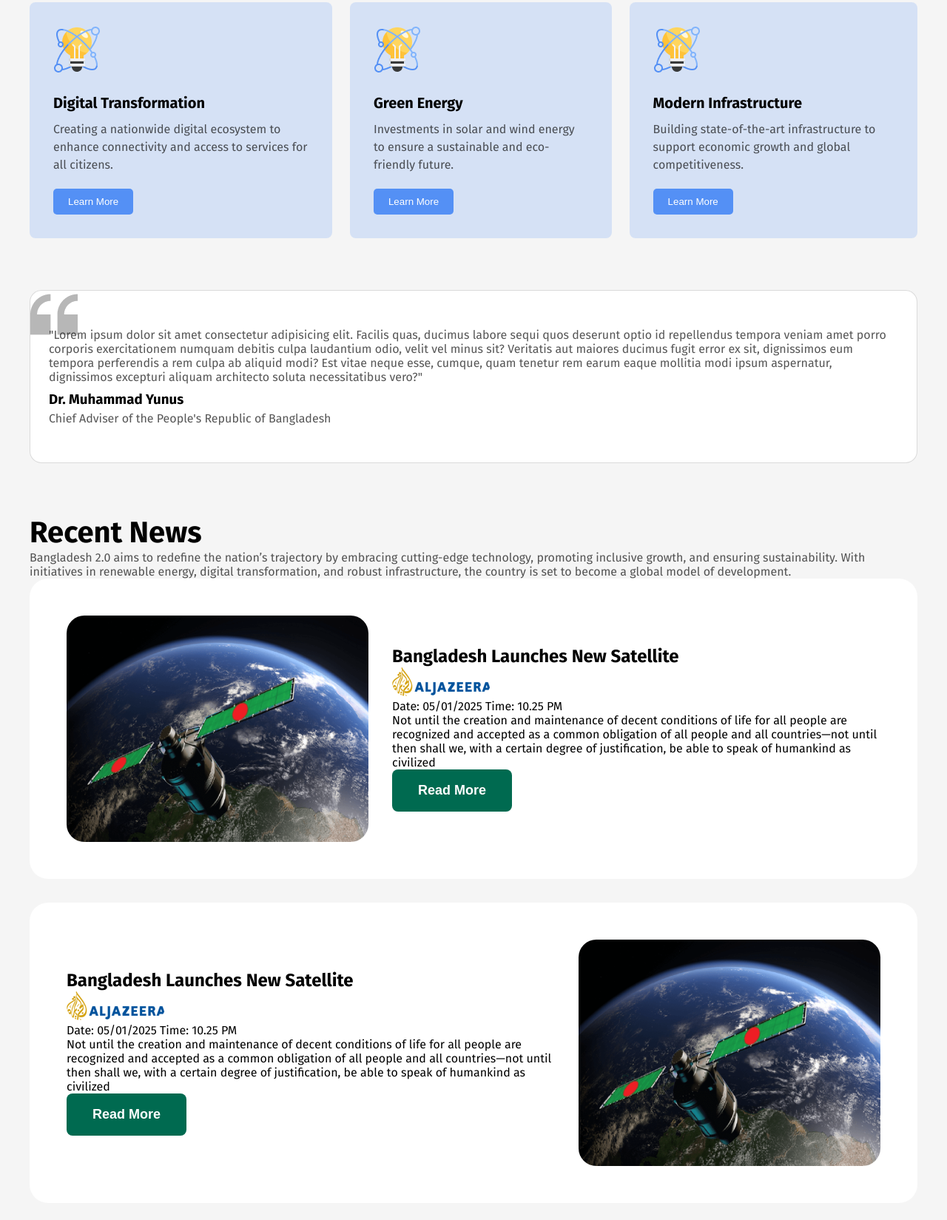
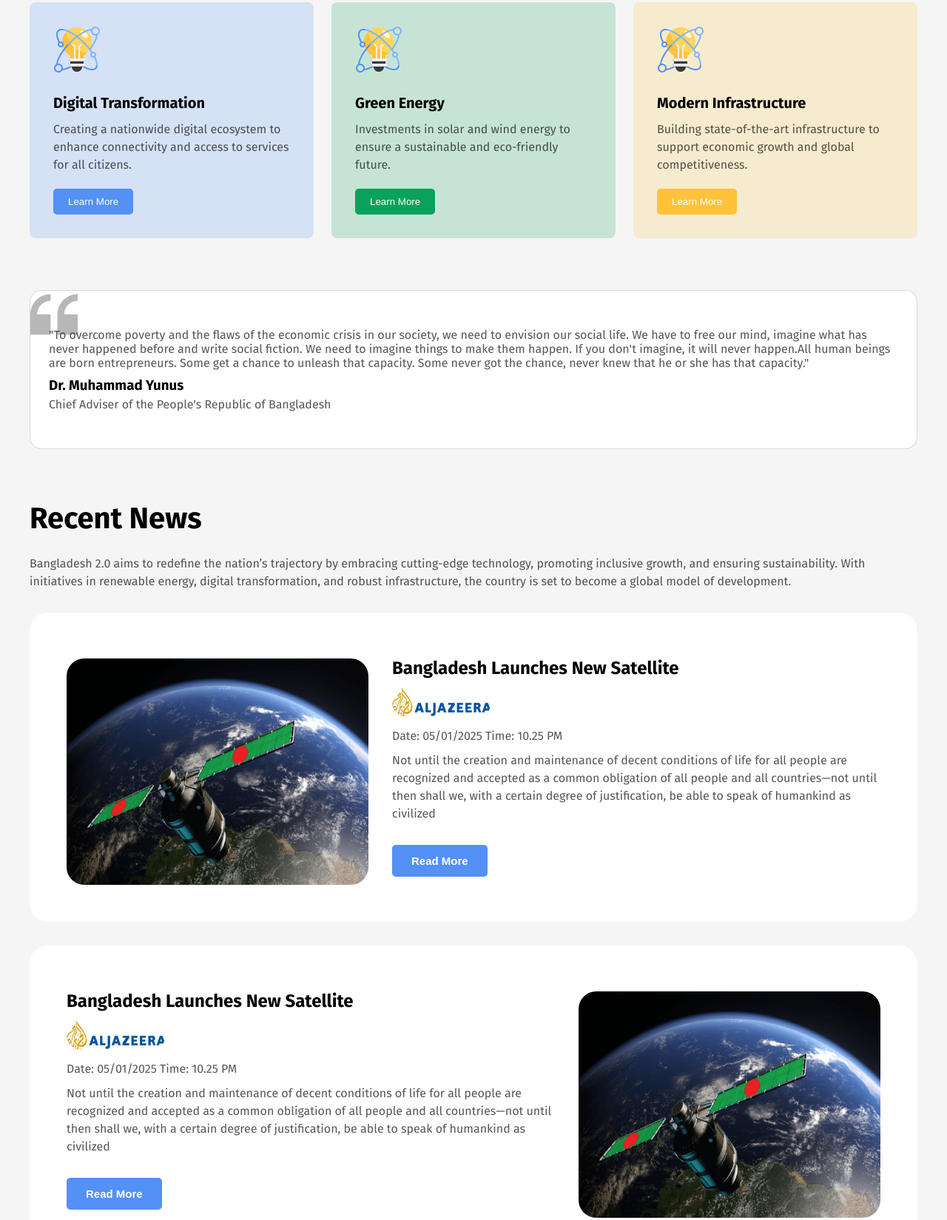
Before and after one commit to devforhadul/ph-assignment1-project, a plain HTML site: page index.html in a window 1280 px wide. Shown: the part 877-2526 px from the top of the page at 74% size. Drawn offline with Linux system fonts and the light colour scheme.

Commit message:
Add more section design and 80%complete

```diff
--- a/index.html
+++ b/index.html
@@ -94,37 +94,30 @@
             </p>
             <button class="vision-item-btn">Learn More</button>
           </div>
-          <div class="vision-item">
+          <div class="vision-item" style="background-color: #C6E4D6;">
             <img src="./assets/card-icon.png" alt="" class="vision-item-img" />
             <h3 class="vision-item-title">Green Energy</h3>
             <p class="vision-item-desc">
               Investments in solar and wind energy to ensure a sustainable and
               eco-friendly future.
             </p>
-            <button class="vision-item-btn">Learn More</button>
+            <button class="vision-item-btn" style="background-color: #09A15C;">Learn More</button>
           </div>
-          <div class="vision-item">
+          <div class="vision-item" style="background-color: #F7EBCF;">
             <img src="./assets/card-icon.png" alt="" class="vision-item-img" />
             <h3 class="vision-item-title">Modern Infrastructure</h3>
             <p class="vision-item-desc">
               Building state-of-the-art infrastructure to support economic
               growth and global competitiveness.
             </p>
-            <button class="vision-item-btn">Learn More</button>
+            <button class="vision-item-btn" style="background-color: #FFC239;">Learn More</button>
           </div>
         </div>
       </section>
 
       <section class="quoat-section">
         <p class="quoat-desc txt-color-2">
-          "Lorem ipsum dolor sit amet consectetur adipisicing elit. Facilis
-          quas, ducimus labore sequi quos deserunt optio id repellendus tempora
-          veniam amet porro corporis exercitationem numquam debitis culpa
-          laudantium odio, velit vel minus sit? Veritatis aut maiores ducimus
-          fugit error ex sit, dignissimos eum tempora perferendis a rem culpa ab
-          aliquid modi? Est vitae neque esse, cumque, quam tenetur rem earum
-          eaque mollitia modi ipsum aspernatur, dignissimos excepturi aliquam
-          architecto soluta necessitatibus vero?"
+          "To overcome poverty and the flaws of the economic crisis in our society, we need to envision our social life. We have to free our mind, imagine what has never happened before and write social fiction. We need to imagine things to make them happen. If you don't imagine, it will never happen.All human beings are born entrepreneurs. Some get a chance to unleash that capacity. Some never got the chance, never knew that he or she has that capacity."
         </p>
         <h3 class="quoat-name">Dr. Muhammad Yunus</h3>
         <p class="quoat-designation txt-color-2">
@@ -138,8 +131,8 @@
       </section> -->
 
       <section class="news-section">
-        <h3 class="txt-title">Recent News</h3>
-        <p class="news-desc txt-color-2">
+        <h3 class="news-title txt-title">Recent News</h3>
+        <p class="news-title-desc txt-color-2">
           Bangladesh 2.0 aims to redefine the nation’s trajectory by embracing
           cutting-edge technology, promoting inclusive growth, and ensuring
           sustainability. With initiatives in renewable energy, digital
@@ -153,15 +146,15 @@
             <div class="news-content">
               <h1 class="news-heading">Bangladesh Launches New Satellite</h1>
               <img src="./assets/al-jazeera.png" alt="" class="news-logo" />
-              <p class="date-time">Date: 05/01/2025 Time: 10.25 PM</p>
-              <p class="news-desc">
+              <p class="news-date-time txt-color-2">Date: 05/01/2025 Time: 10.25 PM</p>
+              <p class="news-desc txt-color-2">
                 Not until the creation and maintenance of decent conditions of
                 life for all people are recognized and accepted as a common
                 obligation of all people and all countries—not until then shall
                 we, with a certain degree of justification, be able to speak of
                 humankind as civilized
               </p>
-              <button class="read-more-btn banner-btn">Read More</button>
+              <button class="news-btn">Read More</button>
             </div>
           </div>
         </div>
@@ -171,15 +164,15 @@
             <div class="news-content">
               <h1 class="news-heading">Bangladesh Launches New Satellite</h1>
               <img src="./assets/al-jazeera.png" alt="" class="news-logo" />
-              <p class="date-time">Date: 05/01/2025 Time: 10.25 PM</p>
-              <p class="news-desc">
+              <p class="news-date-time txt-color-2">Date: 05/01/2025 Time: 10.25 PM</p>
+              <p class="news-desc txt-color-2">
                 Not until the creation and maintenance of decent conditions of
                 life for all people are recognized and accepted as a common
                 obligation of all people and all countries—not until then shall
                 we, with a certain degree of justification, be able to speak of
                 humankind as civilized
               </p>
-              <button class="read-more-btn banner-btn">Read More</button>
+              <button class="news-btn">Read More</button>
             </div>
           </div>
         </div>
--- a/styles/style.css
+++ b/styles/style.css
@@ -98,28 +98,29 @@ nav {
 .vision-title{
   font-size: 40px;
   font-weight: 700px;
-  margin-bottom: 25px;
 }
 .vision-desc{
   font-size: 16px;
   line-height: 24px;
-  margin-bottom: 30px;
+  margin: 25px 0 30px 0;
 }
 .vision-container{
   display: flex;
   gap: 24px;
   align-items: center;
-  justify-content: space-between;
+
 }
 .vision-item{
   padding: 32px 32px;
   background-color: rgba(84, 144, 245, 0.2);
   border-radius: 8px;
+  flex: 1;
 }
 .vision-item-title{
   font-size: 20px;
   font-weight: 700;
   margin: 24px 0 12px 0;
+
 }
 .vision-item-desc{
   font-size: 16px;
@@ -156,7 +157,19 @@ nav {
   background-color: #FFFFFF;
   margin-bottom: 32px;
 }
+.news-title{
 
+}
+.news-all-content img{
+  margin-top: 12px;
+}
+.news-all-content-2 img{
+  margin-top: 12px;
+}
+.news-title-desc{
+  margin: 25px 0 30px 0;
+  line-height: 24px;
+}
 .news-all-content{
   display: flex;
   align-items: center;
@@ -174,10 +187,31 @@ nav {
 .news-all-content-2 img{
   border-radius: 24px;
 }
+.news-date-time{
+  margin: 12px 0;
+}
+.news-desc{
+  line-height: 24px;
+  margin-bottom: 30px;
+}
+.news-btn{
+  padding: 13px 26px;
+  border-radius: 5px;
+  border: none;
+  background-color: #5490F5;
+  color: #FFFFFF;
+  font-size: 15px;
+  font-weight: 600;
+}
+
 /* Donate section style */
 .amount-container{
   display: flex;
   justify-content: space-evenly;
+}
+.donate-desc{
+  margin: 25px 0 30px 0;
+  line-height: 24px;
 }
 .amount{
   padding: 40px;
```
